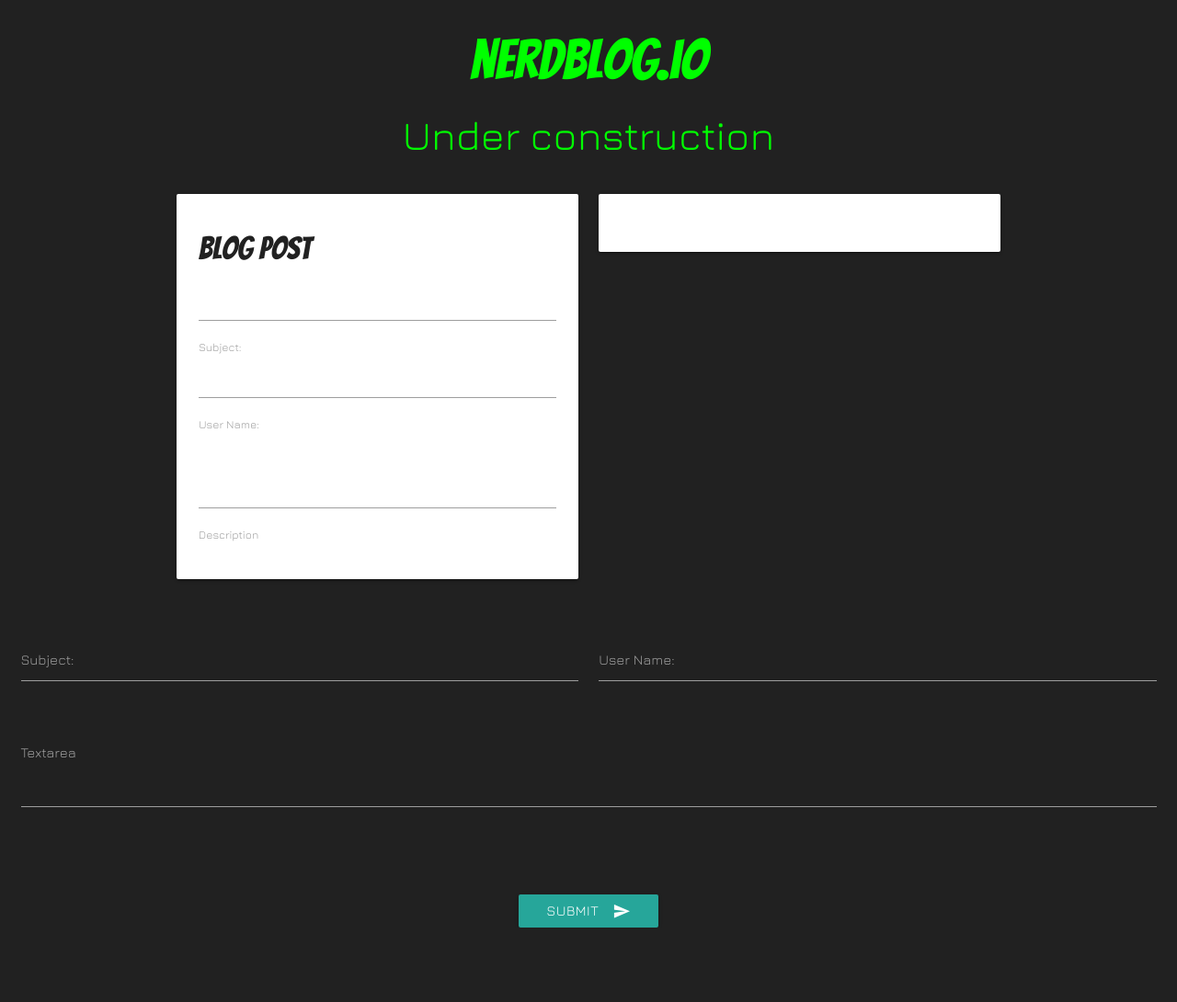
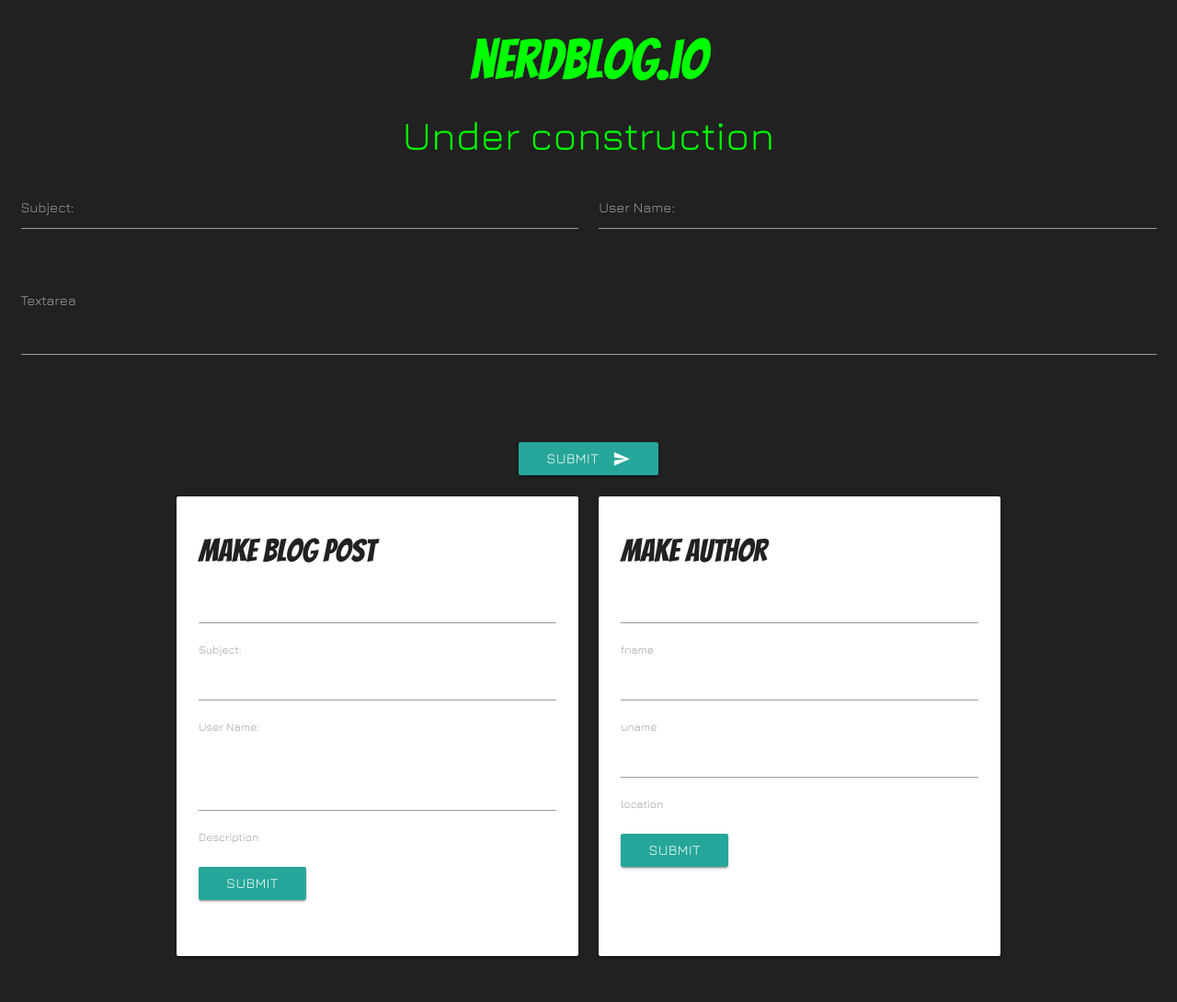
Before and after one commit to hrabosky/nerdblog.io, a website: page public/index.html in a window 1280 px wide. Shown: the whole page at 92% size. Before the commit the page ends 1009 px from the top, so only its background shows below. Drawn offline with nearby package versions, Linux system fonts and the light colour scheme; files that its build step writes are made by us from their sources; files whose address does not match are found by name.

Commit message:
++append submit buttons to forms, public/index.html

```diff
--- a/public/index.html
+++ b/public/index.html
@@ -21,35 +21,6 @@
   <script type="text/javascript" src="app.js"></script>
   <h1 id="title">nerdblog.io</h1>
   <h3 id='subtitle'>Under construction</h3>
-
-  <div class="section">
-    <div class="container">
-      <div class="row">
-        <div class="col s6">
-          <div class="card-panel hoverable">
-            <form class="post_blog_post" action="post_blog_post" method="post">
-              <h4 style="color:#212121;">blog post</h4>
-              <input id="post_subject" type="text" class="validate">
-              <label for="post_subject">Subject:</label>
-              <input id="post_uname" type="text" class="validate">
-              <label for="post_uname">User Name:</label>
-
-
-              <textarea id="post_description" class="materialize-textarea"></textarea>
-              <label for="textarea">Description</label>
-            </form>
-          </div>
-        </div>
-        <div class="col s6">
-          <div class="card-panel hoverable">
-            <form class="post_author" action="post_author" method="post">
-
-            </form>
-          </div>
-        </div>
-      </div>
-    </div>
-  </div>
 
 
   <div class="row">
@@ -82,6 +53,60 @@
  		<i class="material-icons right">send</i>
     </div>
 
+
+    <div class="section">
+      <div class="container">
+        <div class="row">
+          <div class="col s6">
+            <div class="card-panel hoverable">
+              <form class="post_blog_post" action="post_blog_post" method="post">
+                <h4 style="color:#212121;">make blog post</h4>
+                <input id="post_subject" type="text" class="validate">
+                <label for="post_subject">Subject:</label>
+                <input id="post_uname" type="text" class="validate">
+                <label for="post_uname">User Name:</label>
+                <textarea id="post_description" class="materialize-textarea"></textarea>
+                <label for="textarea">Description</label>
+                <br>
+                <br>
+                <button class="btn waves-effect waves-light" type="submit" name="button">Submit</button>
+              </form>
+            </div>
+          </div>
+          <div class="col s6">
+            <div class="card-panel hoverable">
+              <form class="post_author" action="post_author" method="post">
+                <h4 style="color:#212121;">make author</h4>
+
+                <input id="post_subject" type="text" class="validate">
+                <label for="post_subject">fname</label>
+
+                <input id="post_uname" type="text" class="validate">
+                <label for="post_uname">uname</label>
+
+                <input id="post_uname" type="text" class="validate">
+                <label for="post_uname">location</label>
+                <!-- {
+                  fname: 'john',
+                  uname: 'hraboskyjr',
+                  location: 'wisconsin',
+                  post_count: 0
+                } -->
+                <br>
+                <br>
+                <button class="btn waves-effect waves-light" type="submit" name="button">Submit</button>
+              </form>
+            </div>
+          </div>
+        </div>
+      </div>
+    </div>
+    <style media="screen">
+    .card-panel {
+      height : 500px;
+    }
+    </style>
+
 <!--Import jQuery before materialize.js-->
      <script type="text/javascript" src="https://code.jquery.com/jquery-3.2.1.min.js"></script>
      <script type="text/javascript" src="materialize.min.js"></script>
```
